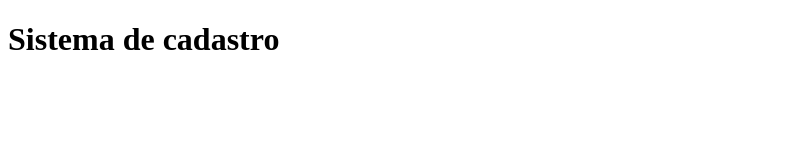
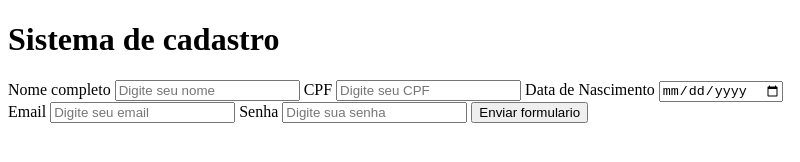
Before and after one commit to carvalhogs1/sistema-de-cadastro-em-electronjs, an Electron app: page index.html in a window 800 px wide. Drawn offline with Linux system fonts and the light colour scheme.

Commit message:
CRiando formulario HTML

```diff
--- a/index.html
+++ b/index.html
@@ -8,5 +8,29 @@
   </head>
   <body>
     <h1>Sistema de cadastro</h1>
+
+    <form>
+        <label for="nome">Nome completo</label>
+        <input id="nome" type="text" name="nome" placeholder="Digite seu nome" />
+
+
+        <label for="cpf">CPF</label>
+        <input id="cpf" type="text" name="cpf" placeholder="Digite seu CPF" />
+
+
+        <label for="data_nascimento">Data de Nascimento</label>
+        <input id="data_nascimento" type="date" nome="data_nascimento" />
+
+
+        <label for="email">Email</label>
+        <input id="email" type="email" placeholder="Digite seu email" />
+
+
+        <label for="senha">Senha</label>
+        <input id="senha" type="password" name="senha" placeholder="Digite sua senha" />
+
+
+        <button type="submit">Enviar formulario</button>
+    </form>
   </body>
 </html>
```
